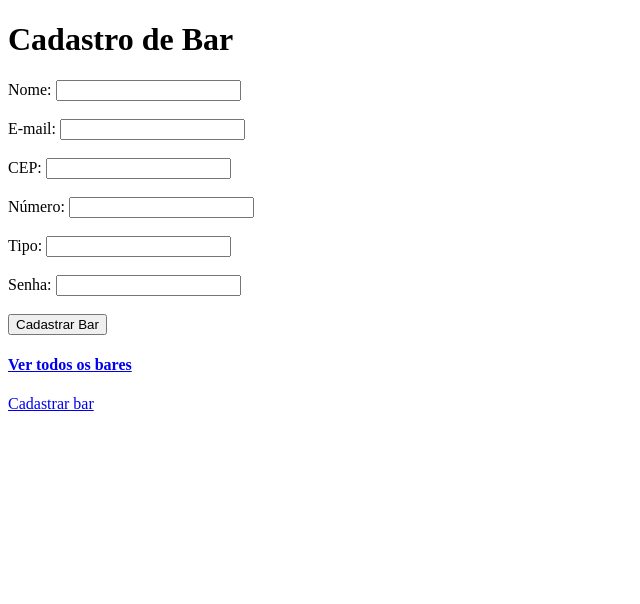
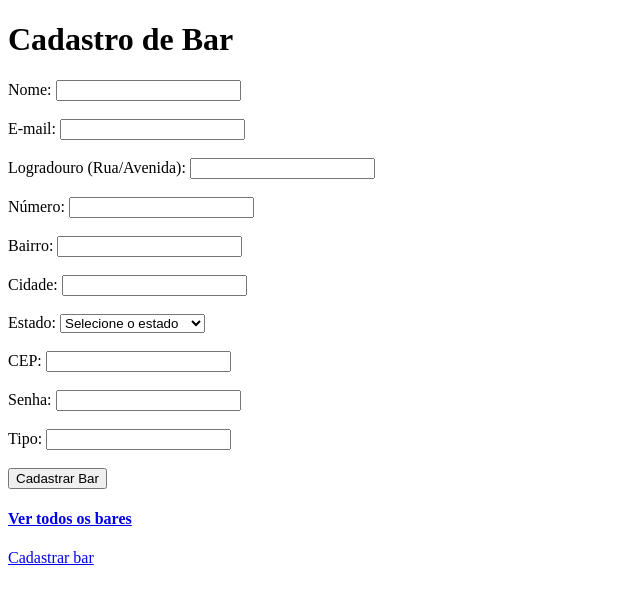
Before and after one commit to isabela-carvalho6/SubZero, a PHP site: page /SubZero/public/bar/ in a window 1280 px wide. Shown: the top 604 px of the page, without its empty margins (0-640 px from the left). Run offline with PHP 8.4, Linux system fonts and the light colour scheme.

Commit message:
atualizando

```diff
--- a/codigo_mysql.txt
+++ b/codigo_mysql.txt
@@ -70,3 +70,7 @@ ALTER TABLE feedback ADD COLUMN data_feedback DATE;
 Use dev_pub;
 ALTER TABLE bar ADD latitude VARCHAR(20);
 ALTER TABLE bar ADD longitude VARCHAR(20);
+
+-- Adiciona a coluna cidade/estado
+ALTER TABLE bar ADD cidade VARCHAR(100) NOT NULL AFTER tipo;
+ALTER TABLE bar ADD estado VARCHAR(2) NOT NULL AFTER cidade;
--- a/controllers/adm/AdmController.php
+++ b/controllers/adm/AdmController.php
@@ -18,7 +18,7 @@ class AdmController {
 
 
             if ($adm->save()) {
-                header('Location: /SubZero/public/list-adm');
+                header('Location: /dev_pub/list-adm');
             } else {
                 echo "Erro ao cadastrar o ADM.";
             }
@@ -46,7 +46,7 @@ class AdmController {
             $adm->nome_completo = $_POST['nome_completo'];
             $adm->senha = $_POST['senha'];
             if ($adm->update()) {
-                header('Location: /SubZero/public/list-adm');
+                header('Location: /dev_pub/list-adm');
             } else {
                 echo "Erro ao atualizar o administrador.";
             }
@@ -60,7 +60,7 @@ class AdmController {
             $adm->nome_completo = $_POST['nome_completo'];
 
             if ($adm->deleteByNome()) {
-                header('Location: /SubZero/public/list-adm');
+                header('Location: /dev_pub/list-adm');
             } else {
                 echo "Erro ao excluir o ADM.";
             }
--- a/controllers/adm/AdmController2.php
+++ b/controllers/adm/AdmController2.php
@@ -9,9 +9,8 @@ class AdmController {
     }
 
     public function saveAdm() {
-        $adm->nome_completo = $_POST['nome_completo'];
-        $adm->senha = $_POST['senha'];
-
+        $nome_completo = $_POST['nome_completo'];
+        $senha = $_POST['senha'];
 
         $adm = new Adm();
         $adm->save($nome_completo, $senha);
--- a/controllers/bar/BarController.php
+++ b/controllers/bar/BarController.php
@@ -13,18 +13,21 @@ class BarController {
             $bar = new Bar();
             $bar->nome_completo = $_POST['nome_completo'];
             $bar->email = $_POST['email'];
-            $bar->cep = $_POST['cep'];
-            $bar->numero = $_POST['numero'];
+            $bar->cep = $_POST['cep'];           // <-- ADICIONE ESTA LINHA
+            $bar->numero = $_POST['numero'];     // <-- ADICIONE ESTA LINHA
             $bar->tipo = $_POST['tipo'];
             $bar->latitude = $_POST['latitude'];      // <-- Adicionado
             $bar->longitude = $_POST['longitude'];    // <-- Adicionado
             $bar->senha = $_POST['senha'];
+            $bar->cidade = $_POST['cidade']; // Adicionado
+            $bar->estado = $_POST['estado']; // Adicionado
+            $bar->endereco_completo = $_POST['endereco_completo'];
 
             // Pega o id do usuário logado da sessão
             if (isset($_SESSION['usuario_id'])) {
                 $bar->fk_usuario_id = $_SESSION['usuario_id'];
             } else {
-                $bar->fk_usuario_id = 3; // fallback para um usuário padrão
+                $bar->fk_usuario_id = 1; // Use um ID que exista!
             }
 
             if ($bar->save()) {
@@ -58,12 +61,13 @@ class BarController {
             $bar->id_bar = $_POST['id_bar'];
             $bar->nome_completo = $_POST['nome_completo'];
             $bar->email = $_POST['email'];
-            $bar->cep = $_POST['cep'];
-            $bar->numero = $_POST['numero'];
             $bar->tipo = $_POST['tipo'];
             $bar->latitude = $_POST['latitude'];      // <-- Adicionado
             $bar->longitude = $_POST['longitude'];    // <-- Adicionado
             $bar->senha = $_POST['senha'];
+            $bar->cidade = $_POST['cidade']; // Adicionado
+            $bar->estado = $_POST['estado']; // Adicionado
+            $bar->endereco_completo = $_POST['endereco_completo'];
 
             if ($bar->update()) {
                 header('Location: /SubZero/public/list-bar');
--- a/models/bar/Bar.php
+++ b/models/bar/Bar.php
@@ -13,7 +13,10 @@ class Bar {
     public $email;
     public $cep;
     public $numero;
+    public $endereco_completo;
     public $tipo;
+    public $cidade;
+    public $estado;
     public $latitude;
     public $longitude;
     public $senha;
@@ -28,8 +31,8 @@ class Bar {
 
     public function save() {
         $query = "INSERT INTO " . $this->table_name . "
-        (nome_completo, email, cep, numero, tipo, latitude, longitude, senha, fk_usuario_id)
-        VALUES (:nome_completo, :email, :cep, :numero, :tipo, :latitude, :longitude, :senha, :fk_usuario_id)";
+        (nome_completo, email, cep, numero, endereco_completo, tipo, cidade, estado, latitude, longitude, senha, fk_usuario_id)
+        VALUES (:nome_completo, :email, :cep, :numero, :endereco_completo, :tipo, :cidade, :estado, :latitude, :longitude, :senha, :fk_usuario_id)";
 
         $stmt = $this->conn->prepare($query);
 
@@ -37,7 +40,10 @@ class Bar {
         $stmt->bindParam(':email', $this->email);
         $stmt->bindParam(':cep', $this->cep);
         $stmt->bindParam(':numero', $this->numero);
+        $stmt->bindParam(':endereco_completo', $this->endereco_completo);
         $stmt->bindParam(':tipo', $this->tipo);
+        $stmt->bindParam(':cidade', $this->cidade);
+        $stmt->bindParam(':estado', $this->estado);
         $stmt->bindParam(':latitude', $this->latitude);
         $stmt->bindParam(':longitude', $this->longitude);
         $stmt->bindParam(':senha', $this->senha);
@@ -47,7 +53,7 @@ class Bar {
     }
 
     public function getAll() {
-        $query = "SELECT * FROM " . $this->table_name;
+        $query = "SELECT id_bar, nome_completo, email, cep, numero, endereco_completo, tipo, cidade, estado, latitude, longitude, senha FROM " . $this->table_name;
         $stmt = $this->conn->prepare($query);
         $stmt->execute();
         return $stmt->fetchAll(PDO::FETCH_ASSOC);
@@ -70,7 +76,7 @@ class Bar {
     public function update() {
 
         $query = "UPDATE " . $this->table_name . "
-                  SET nome_completo = :nome_completo, email = :email, cep = :cep, numero = :numero, tipo = :tipo, latitude = :latitude, longitude = :longitude, senha = :senha
+                  SET nome_completo = :nome_completo, email = :email, cep = :cep, numero = :numero, endereco_completo = :endereco_completo, tipo = :tipo, cidade = :cidade, estado = :estado, latitude = :latitude, longitude = :longitude, senha = :senha
                   WHERE id_bar = :id_bar";
 
         $stmt = $this->conn->prepare($query);
@@ -79,7 +85,10 @@ class Bar {
         $stmt->bindParam(':email', $this->email);
         $stmt->bindParam(':cep', $this->cep);
         $stmt->bindParam(':numero', $this->numero);
+        $stmt->bindParam(':endereco_completo', $this->endereco_completo);
         $stmt->bindParam(':tipo', $this->tipo);
+        $stmt->bindParam(':cidade', $this->cidade);
+        $stmt->bindParam(':estado', $this->estado);
         $stmt->bindParam(':latitude', $this->latitude);
         $stmt->bindParam(':longitude', $this->longitude);
         $stmt->bindParam(':senha', $this->senha);
--- a/views/BAR_MAIS_PROXIMO_VICTOR/get_bares.php
+++ b/views/BAR_MAIS_PROXIMO_VICTOR/get_bares.php
@@ -8,7 +8,7 @@ if ($conn->connect_error) {
     die(json_encode(["erro" => "Erro na conexão com o banco"]));
 }
 
-$sql = "SELECT nome_completo AS nome, cep, numero, tipo, latitude, longitude FROM bar WHERE latitude IS NOT NULL AND longitude IS NOT NULL";
+$sql = "SELECT nome_completo AS nome, endereco_completo, tipo, latitude, longitude FROM bar WHERE latitude IS NOT NULL AND longitude IS NOT NULL";
 $result = $conn->query($sql);
 
 $bares = [];
@@ -16,7 +16,7 @@ $bares = [];
 while ($row = $result->fetch_assoc()) {
     $bares[] = [
         "nome" => $row["nome"],
-        "endereco" => "CEP: " . $row["cep"] . ", Nº " . $row["numero"],
+        "endereco" => $row["endereco_completo"],
         "tipo" => $row["tipo"],
         "latitude" => (float)$row["latitude"],
         "longitude" => (float)$row["longitude"]
--- a/views/bar/bar_form.php
+++ b/views/bar/bar_form.php
@@ -16,18 +16,60 @@
         <label for="email">E-mail:</label>
         <input type="text" id="email" name="email" required><br><br>
 
+        <label for="logradouro">Logradouro (Rua/Avenida):</label>
+        <input type="text" id="logradouro" name="logradouro" required><br><br>
+
+        <label for="numero">Número:</label>
+        <input type="text" id="numero" name="numero" required><br><br>
+
+        <label for="bairro">Bairro:</label>
+        <input type="text" id="bairro" name="bairro" required><br><br>
+
+        <label for="cidade">Cidade:</label>
+        <input type="text" id="cidade" name="cidade" required><br><br>
+
+        <label for="estado">Estado:</label>
+        <select id="estado" name="estado" required>
+            <option value="">Selecione o estado</option>
+            <option value="AC">Acre</option>
+            <option value="AL">Alagoas</option>
+            <option value="AP">Amapá</option>
+            <option value="AM">Amazonas</option>
+            <option value="BA">Bahia</option>
+            <option value="CE">Ceará</option>
+            <option value="DF">Distrito Federal</option>
+            <option value="ES">Espírito Santo</option>
+            <option value="GO">Goiás</option>
+            <option value="MA">Maranhão</option>
+            <option value="MT">Mato Grosso</option>
+            <option value="MS">Mato Grosso do Sul</option>
+            <option value="MG">Minas Gerais</option>
+            <option value="PA">Pará</option>
+            <option value="PB">Paraíba</option>
+            <option value="PR">Paraná</option>
+            <option value="PE">Pernambuco</option>
+            <option value="PI">Piauí</option>
+            <option value="RJ">Rio de Janeiro</option>
+            <option value="RN">Rio Grande do Norte</option>
+            <option value="RS">Rio Grande do Sul</option>
+            <option value="RO">Rondônia</option>
+            <option value="RR">Roraima</option>
+            <option value="SC">Santa Catarina</option>
+            <option value="SP">São Paulo</option>
+            <option value="SE">Sergipe</option>
+            <option value="TO">Tocantins</option>
+        </select><br><br>
+
         <label for="cep">CEP:</label>
         <input type="text" id="cep" name="cep" required><br><br>
 
-        <label for="numero">Número:</label>
-        <input type="number" id="numero" name="numero" required><br><br>
+        <label for="senha">Senha:</label>
+        <input type="password" id="senha" name="senha" required><br><br>
 
         <label for="tipo">Tipo:</label>
         <input type="text" id="tipo" name="tipo" required><br><br>
 
-        <label for="senha">Senha:</label>
-        <input type="password" id="senha" name="senha" required><br><br>
-
+        <input type="hidden" id="endereco_completo" name="endereco_completo">
         <input type="submit" value="Cadastrar Bar">
     </form>
 
@@ -36,16 +78,25 @@
 
     <script>
     document.querySelector('form').addEventListener('submit', function(e) {
-        const cep = document.getElementById('cep').value;
-        const numero = document.getElementById('numero').value;
-        const endereco = `${cep}, ${numero}, Brasil`;
+        const logradouro = document.getElementById('logradouro').value.trim();
+        const numero = document.getElementById('numero').value.trim();
+        const bairro = document.getElementById('bairro').value.trim();
+        const cidade = document.getElementById('cidade').value.trim();
+        const estado = document.getElementById('estado').value.trim();
+        const cep = document.getElementById('cep').value.trim();
 
-        e.preventDefault(); // Impede o envio imediato
+        // Monta o endereço completo no formato desejado
+        const enderecoCompleto = `${logradouro}, ${numero} - ${bairro}, ${cidade} - ${estado}, ${cep}`;
 
-        fetch(`https://nominatim.openstreetmap.org/search?format=json&q=${encodeURIComponent(endereco)}`)
+        // Preenche o campo oculto
+        document.getElementById('endereco_completo').value = enderecoCompleto;
+
+        e.preventDefault();
+
+        fetch(`https://geocode.xyz/${encodeURIComponent(enderecoCompleto)}?json=1&region=BR`)
           .then(res => res.json())
           .then(data => {
-            if (data.length) {
+            if (data.latt && data.longt) {
               // Cria campos ocultos para latitude e longitude
               let latInput = document.getElementById('latitude');
               let lonInput = document.getElementById('longitude');
@@ -63,11 +114,11 @@
                 lonInput.id = 'longitude';
                 this.appendChild(lonInput);
               }
-              latInput.value = data[0].lat;
-              lonInput.value = data[0].lon;
-              this.submit(); // Agora envia o formulário
+              latInput.value = data.latt;
+              lonInput.value = data.longt;
+              this.submit();
             } else {
-              alert('Endereço não encontrado! Verifique o CEP e número.');
+              alert('Endereço não encontrado! Verifique o endereço digitado.');
             }
           })
           .catch(() => alert('Erro ao buscar coordenadas!'));
```
Also changed, not shown: views/BAR_MAIS_PROXIMO_VICTOR/script.js (+28 -10 lines), views/bar/bar_list.php (+8 -2 lines), views/bar/update_bar_form.php (+26 -7 lines).
